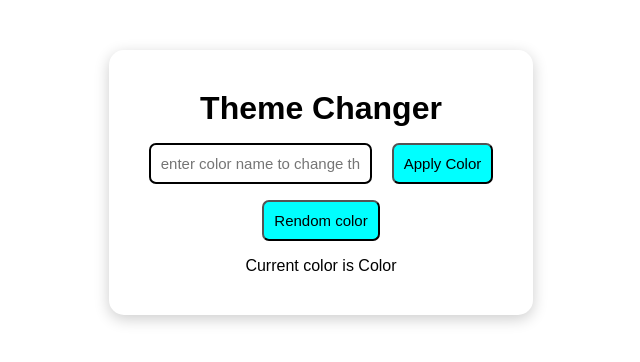
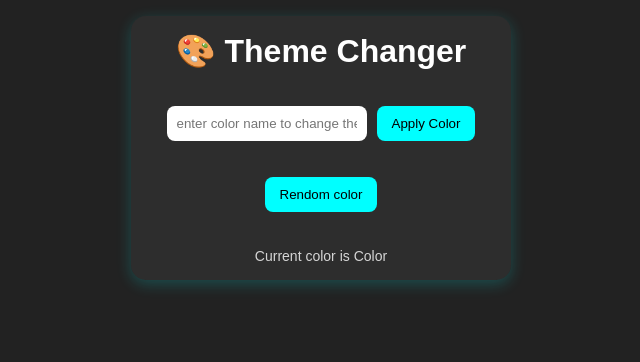
Before and after one commit to Aman-maurya-teq/theme-changer, a plain HTML site: page index.html in a window 1280 px wide. Shown: the whole page, without its empty margins (319-959 px from the left). Drawn offline with Linux system fonts and the light colour scheme.

Commit message:
updating ui of theme changer

```diff
--- a/index.html
+++ b/index.html
@@ -10,7 +10,7 @@
 
 <body>
     <div class="container">
-        <h1>Theme Changer</h1>
+        <h1>🎨 Theme Changer</h1>
 
         <div class="input-section">
             <input id="inputColorField" type="text" placeholder="enter color name to change the theam">
--- a/style.css
+++ b/style.css
@@ -6,43 +6,50 @@
 }
 
 body {
-    margin: 50px auto;
+    margin: 1rem;
     display: flex;
     justify-content: center;
     align-items: center;
+    background-color: #222;
+    color: white;
     transition: background-color 0.5s ease;
 }
 
 .container {
+    max-width: fit-content;
     display: flex;
     flex-direction: column;
+    justify-content: center;
+    align-items: center;
     gap: 1rem;
     text-align: center;
-    align-items: center;
     background: rgba(255, 255, 255, 0.05);
-    padding: 40px;
+    padding: 1rem;
     border-radius: 15px;
-    box-shadow: 0 4px 15px rgba(0, 0, 0, 0.2);
-}
-
-h1 {
-
-    text-align: center;
-    width: fit-content;
+    box-shadow: 0 4px 15px rgba(0, 255, 255, 0.2);
 }
 
 .input-section {
     display: flex;
-    gap: 20px;
-    justify-content: center;
+    gap: 10px;
+    margin: 20px;
+}
+
+input {
+    padding: 10px;
+    border-radius: 8px;
+    border: none;
+    outline: none;
+    width: 200px;
 }
 
 button {
+    padding: 10px 15px;
+    border: none;
+    border-radius: 8px;
     background-color: cyan;
-    padding: 10px;
-    border-radius: 7px;
-    font-size: 15px;
-    transition: all linear 0.2s;
+    cursor: pointer;
+    transition: all 0.3s ease;
 }
 
 button:active {
@@ -50,17 +57,12 @@ button:active {
 }
 
 button:hover {
-    background-color: #16dada;
-}
-
-#inputColorField {
-    padding: 10px;
-    font-size: 15px;
-    border-radius: 7px;
-    border: 2px solid black;
+    background-color: #00a8a8;
+    transform: scale(1.05);
 }
 
 p {
-    text-align: center;
-
+    margin-top: 20px;
+    font-size: 14px;
+    opacity: 0.8;
 }
```
